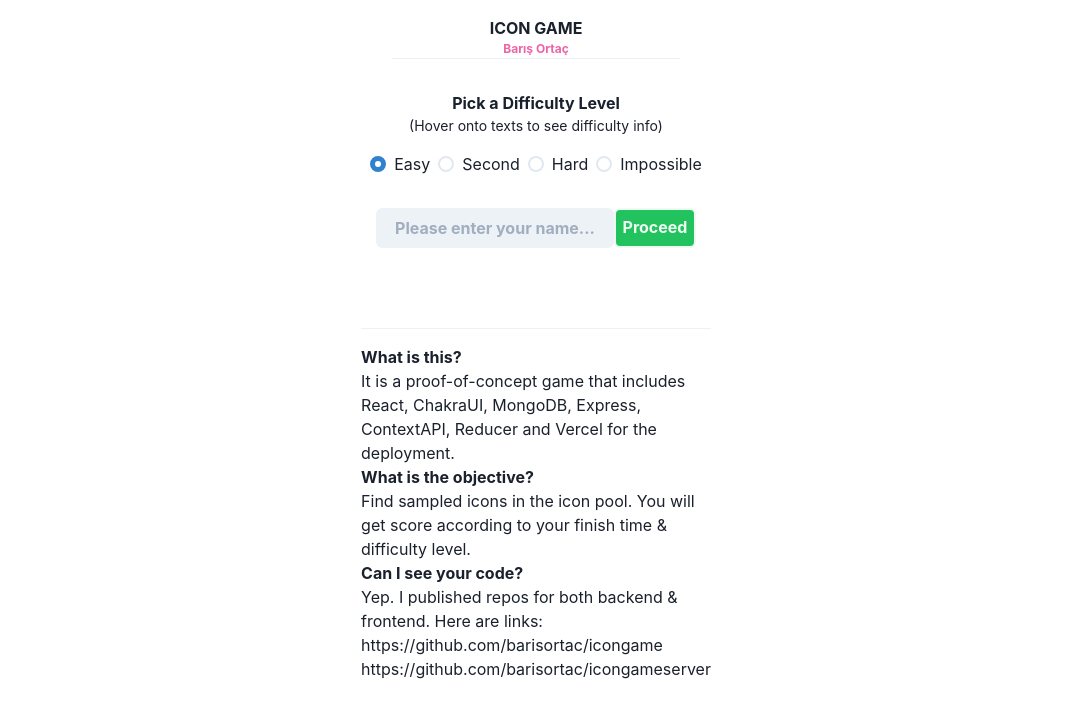
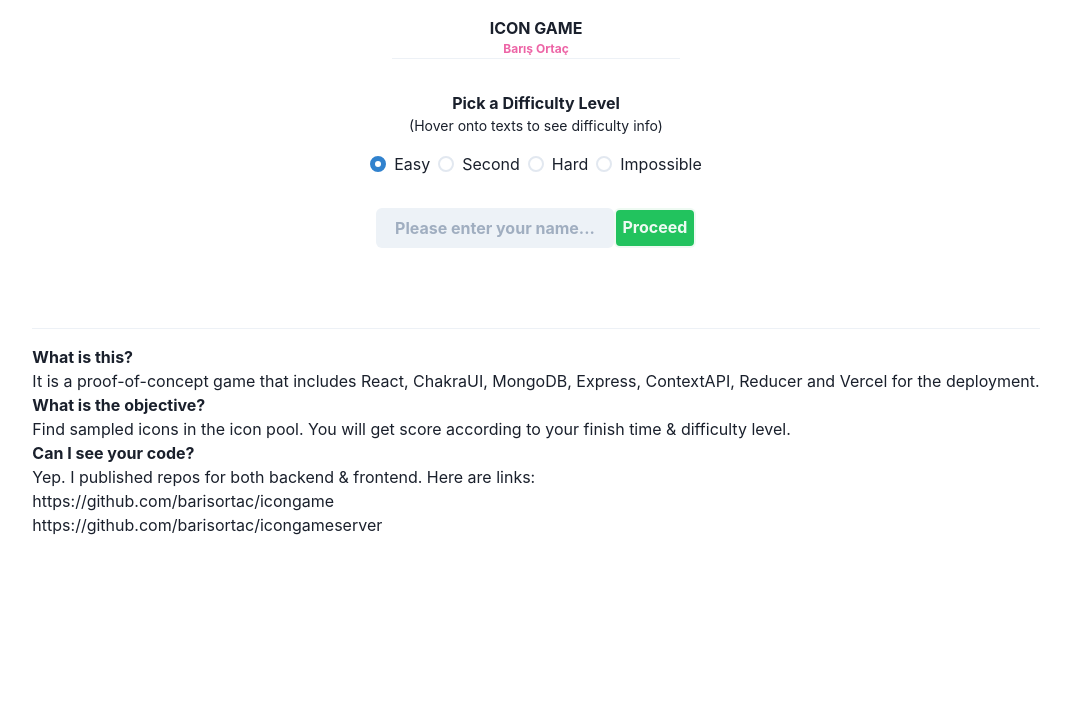
Before and after one commit to barisortac/icongame, a React (Create React App) app: page / in a window 1280 px wide. Shown: the top 718 px of the page, without its empty margins (104-1170 px from the left). Built offline with nearby package versions, Linux system fonts and the light colour scheme.

Commit message:
fix style

```diff
--- a/src/pages/Info/Info.js
+++ b/src/pages/Info/Info.js
@@ -5,7 +5,7 @@ import {Divider} from "@chakra-ui/layout";
 const Info = () => {
   return (
     <Flex>
-      <Flex flexDirection="column" mt="4em" ml="400px" mr="400px" fontSize="l">
+      <Flex flexDirection="column" mt="4em" fontSize="l">
         <Divider mt="1em" mb="1em"/>
         <Text fontWeight="bold" display="block">
           What is this?
```
